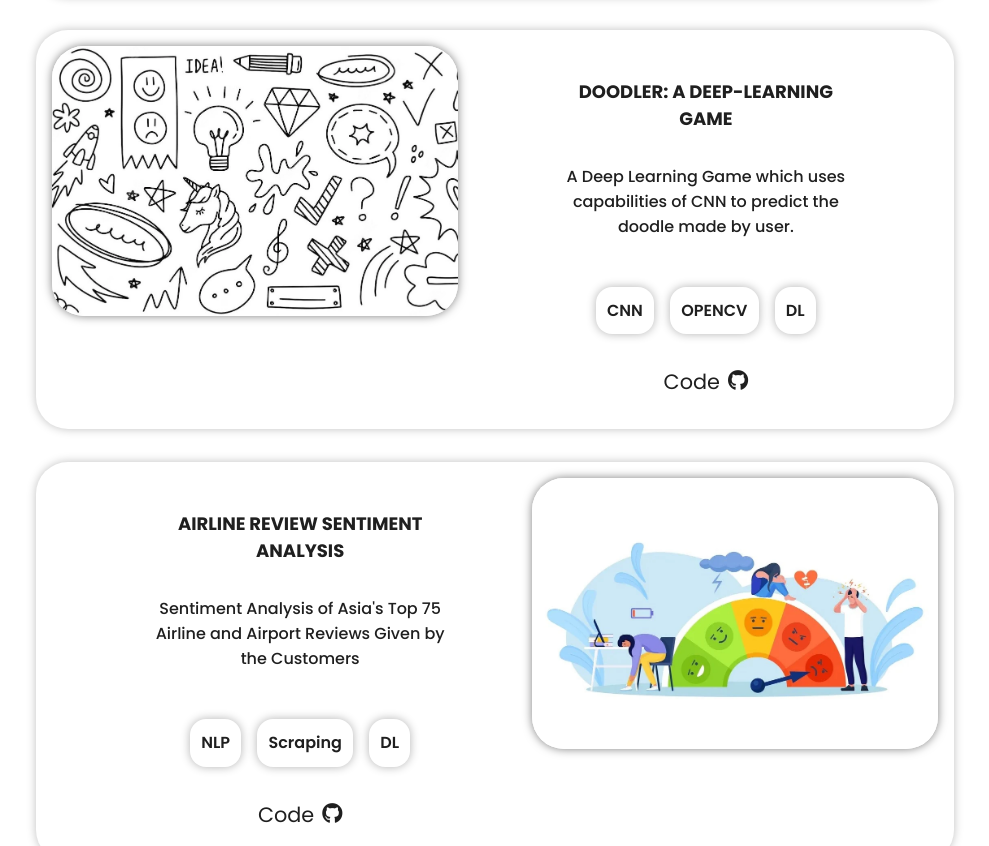
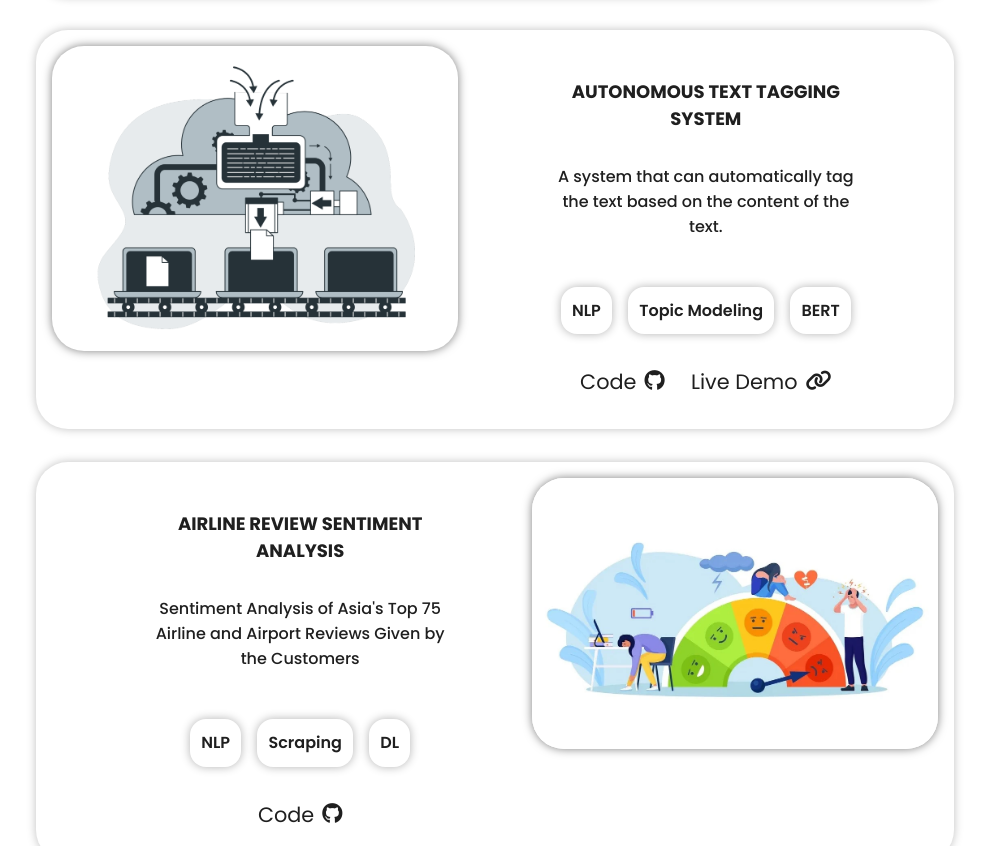
Before and after one commit to Harsh502s/Harsh502s.github.io, a plain HTML site: page index.html in a window 1280 px wide. Shown: the part 3177-4023 px from the top of the page, without its empty margins (145-1134 px from the left). Drawn offline with nearby package versions, Linux system fonts and the light colour scheme; no server answers; animation ran at ten frames a second.

Commit message:
Add main section and update project information.

```diff
--- a/index.html
+++ b/index.html
@@ -35,6 +35,9 @@
         </nav>
     </header>
 
+
+
+    <!--===== MAIN =====-->
     <main class="l-main">
         <!--===== HOME =====-->
         <section class="home bd-grid" id="home">
@@ -57,6 +60,9 @@
             </div>
         </section>
 
+
+
+
         <!--===== ABOUT =====-->
         <section class="about section " id="about">
             <h2 class="section-title">About Me</h2>
@@ -76,6 +82,8 @@
                 </div>
             </div>
         </section>
+
+
 
         <!--===== SKILLS =====-->
         <section class="skills section" id="skills">
@@ -122,6 +130,8 @@
                 </div>
             </div>
         </section>
+
+
 
         <!-- Projects -->
         <section id="projects" class="project section">
@@ -177,21 +187,21 @@
                         <!-- Project 3 -->
                         <div class="pro pro__1">
                             <div class="pro__img">
-                                <a target="_blank" href="https://github.com/Harsh502s/Doodler-Game" rel="noreferrer">
-                                    <img src="img/doodler1.webp" alt="Doodler">
+                                <a target="_blank" href="https://huggingface.co/spaces/Harsh502s/Autonomous_Text_Tagging_App" rel="noreferrer">
+                                    <img src="img/Filter-bro.png" alt="Sorting">
                                 </a>
                             </div>
                             <div class="pro__text">
-                                <h3>Doodler: A Deep-Learning Game</h3>
-                                <p>A Deep Learning Game which uses capabilities of CNN to predict the doodle made by user.</p>
+                                <h3>Autonomous Text Tagging System</h3>
+                                <p>A system that can automatically tag the text based on the content of the text.</p>
                                 <div class="stack">
-                                    <p>CNN</p>
-                                    <p>OPENCV</p>
-                                    <p>DL</p>
+                                    <p>NLP</p>
+                                    <p>Topic Modeling</p>
+                                    <p>BERT</p>
                                 </div>
                                 <div class="links">
-                                    <a target="_blank" href="https://github.com/Harsh502s/Doodler-Game" rel="noreferrer">Code<i class="fab fa-github"></i></a>
-                                    <!-- <a target="_blank" href="" rel="noreferrer">Live Demo<i class="fa fa-link"></i></a> -->
+                                    <a target="_blank" href="https://github.com/Harsh502s/Autonomous-Text-Tagging-System" rel="noreferrer">Code<i class="fab fa-github"></i></a>
+                                    <a target="_blank" href="https://huggingface.co/spaces/Harsh502s/Autonomous_Text_Tagging_App" rel="noreferrer">Live Demo<i class="fa fa-link"></i></a>
                                 </div>
                             </div>
                         </div>
```
Also changed, not shown: img/Filter-bro.png (added).
